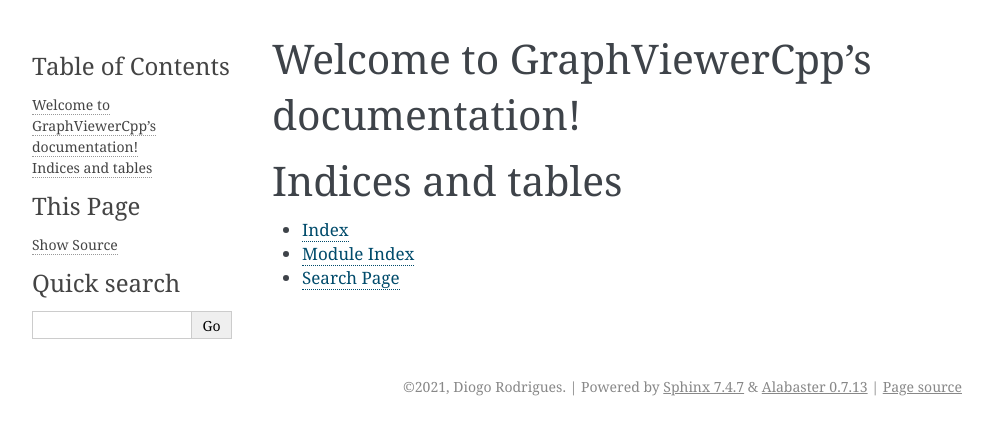
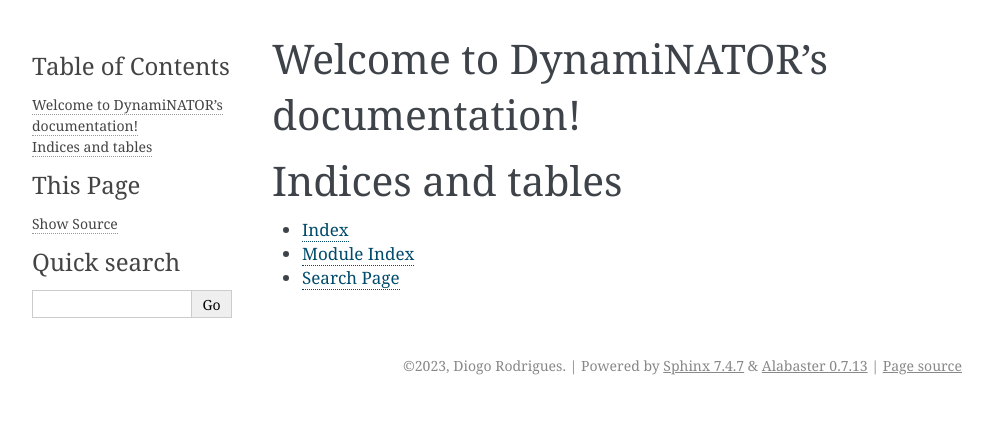
Before and after one commit to dmfrodrigues/dynaminator, a Sphinx documentation site: the page built from app/docs/sphinx/index.rst, in a window 1280 px wide. Shown: the top 435 px of the page, without its empty margins (148-1141 px from the left). Built offline with Sphinx 7.4.7, drawn with Linux system fonts in a browser that asks for light colours.

```diff
--- a/app/docs/sphinx/conf.py
+++ b/app/docs/sphinx/conf.py
@@ -17,8 +17,8 @@
 
 # -- Project information -----------------------------------------------------
 
-project = 'GraphViewerCpp'
-copyright = '2021, Diogo Rodrigues'
+project = 'DynamiNATOR'
+copyright = '2023, Diogo Rodrigues'
 author = 'Diogo Rodrigues'
 
 
--- a/app/docs/sphinx/index.rst
+++ b/app/docs/sphinx/index.rst
@@ -1,9 +1,9 @@
-.. GraphViewerCpp documentation master file, created by
+.. DynamiNATOR documentation master file, created by
    sphinx-quickstart on Fri Feb 19 00:28:44 2021.
    You can adapt this file completely to your liking, but it should at least
    contain the root `toctree` directive.
 
-Welcome to GraphViewerCpp's documentation!
+Welcome to DynamiNATOR's documentation!
 ==========================================
 
 .. toctree::
```
Also changed, not shown: 1 other file.
